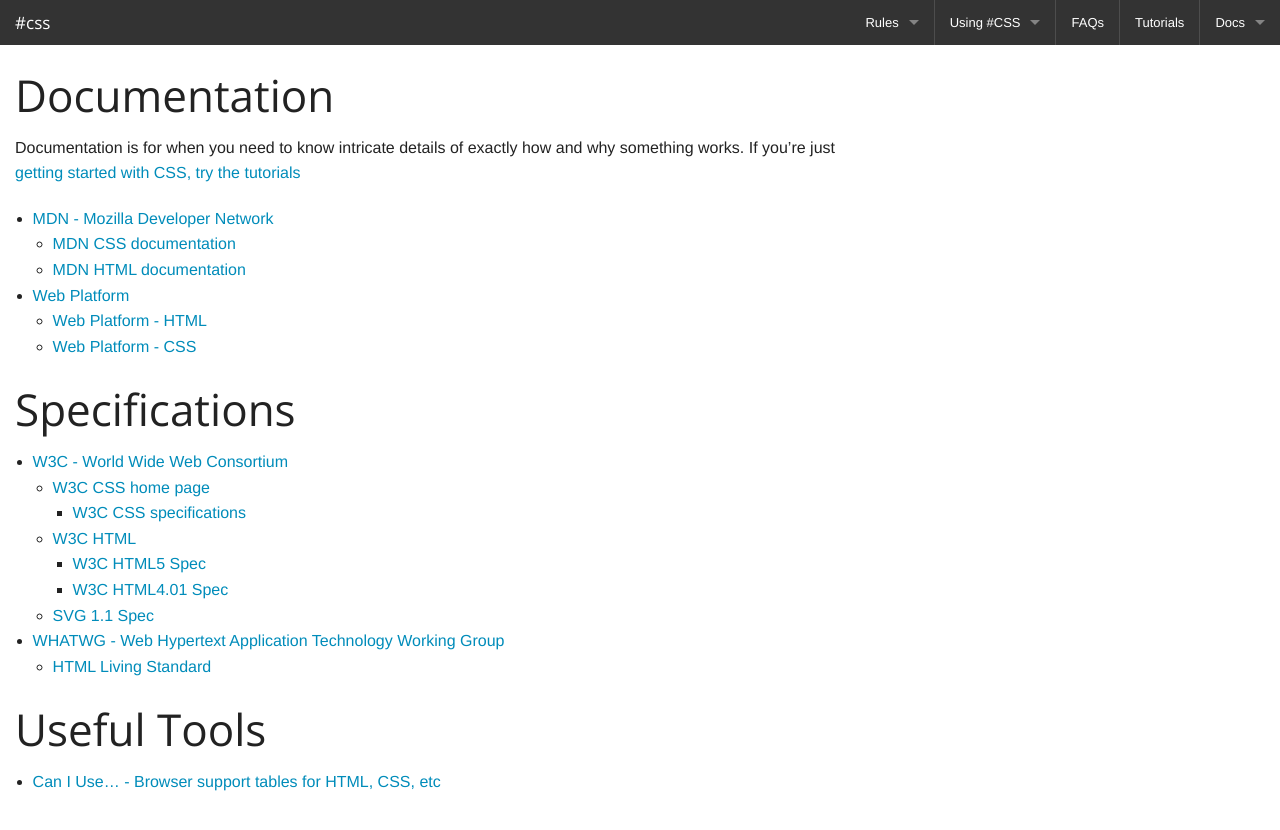
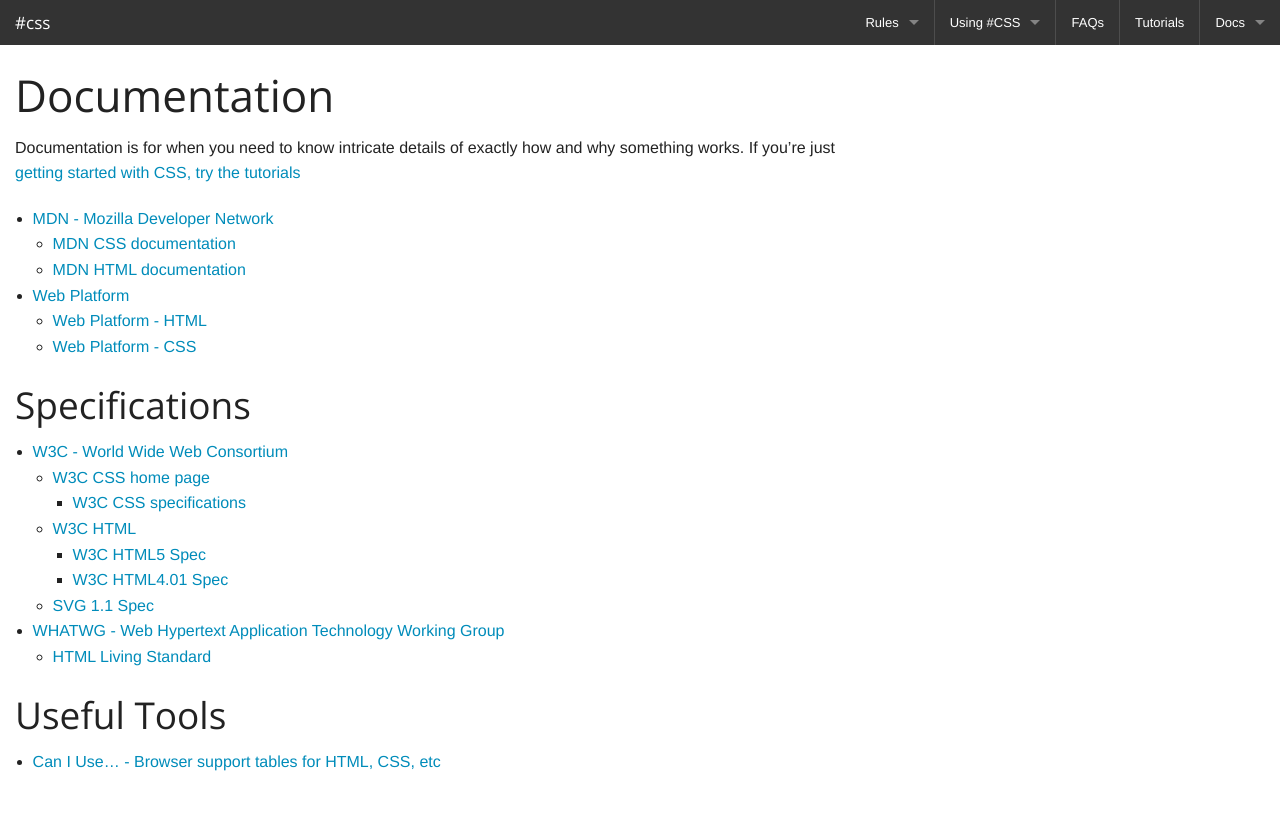
Before and after one commit to hashcss/hashcss.com, a Jekyll site: the page built from src/docs/index.md, in a window 1280 px wide. Shown: the top 830 px of the page. Built offline with Jekyll 4.4.1, drawn with Linux system fonts in a browser that asks for light colours; Markdown is read by kramdown in place of the engine named in the settings.

Commit message:
move to second-level headings for consistency
This was done to the rest of the site in ea650b9b.

```diff
--- a/src/docs/index.md
+++ b/src/docs/index.md
@@ -16,7 +16,7 @@
     * [Web Platform - HTML](http://docs.webplatform.org/wiki/html)
     * [Web Platform - CSS](http://docs.webplatform.org/wiki/css)
 
-# Specifications
+## Specifications
 
 * [W3C - World Wide Web Consortium](http://www.w3.org)
     * [W3C CSS home page](http://www.w3.org/Style/CSS/)
@@ -28,6 +28,6 @@
 * [WHATWG - Web Hypertext Application Technology Working Group](http://whatwg.org)
     * [HTML Living Standard](https://html.spec.whatwg.org/multipage/)
 
-# Useful Tools
+## Useful Tools
 
 * [Can I Use... - Browser support tables for HTML, CSS, etc](http://caniuse.com)
```
